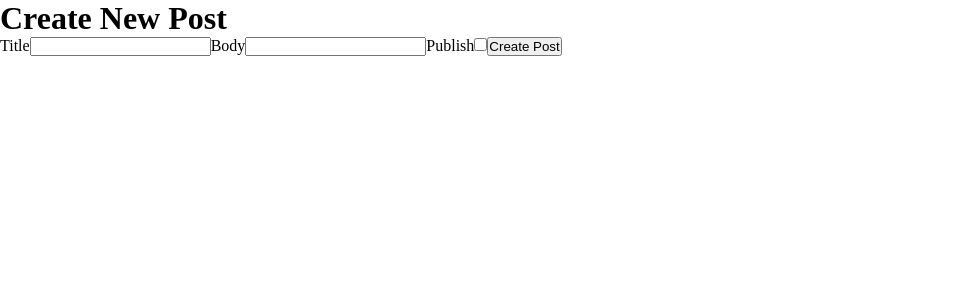
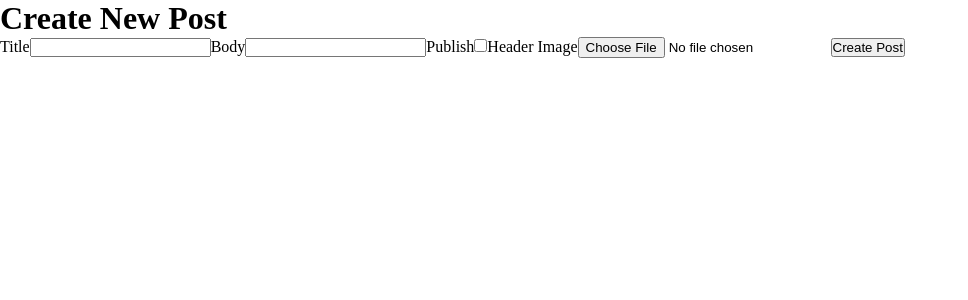
Before and after one commit to NotRelix/game-log-editor, a React (Vite) app: page /posts/create in a window 1280 px wide. Shown: the top 300 px of the page, without its empty margins (0-968 px from the left). Built offline with nearby package versions, Linux system fonts and the light colour scheme.

Commit message:
feat: add image uploads for post header

```diff
--- a/src/routes/CreatePost/CreatePost.tsx
+++ b/src/routes/CreatePost/CreatePost.tsx
@@ -5,6 +5,7 @@ const emptyPost: CreatePostType = {
   title: "",
   body: "",
   published: false,
+  headerImg: null,
 };
 
 const CreatePost = () => {
@@ -13,13 +14,19 @@ const CreatePost = () => {
   const handleSubmit = async (e: FormEvent<HTMLFormElement>) => {
     e.preventDefault();
     try {
+      const formData = new FormData();
+      formData.append("title", data.title);
+      formData.append("body", data.body);
+      formData.append("published", String(data.published));
+      if (data.headerImg) {
+        formData.append("headerImg", data.headerImg);
+      }
       const response = await fetch("http://localhost:3000/posts", {
         method: "POST",
         headers: {
-          "Content-Type": "application/json",
           Authorization: `Bearer ${token}`,
         },
-        body: JSON.stringify(data),
+        body: formData,
       });
       const result = await response.json();
       if (!result.success) {
@@ -66,6 +73,16 @@ const CreatePost = () => {
           id="published"
           name="published"
         />
+        <label htmlFor="headerImg">Header Image</label>
+        <input
+          onChange={(e) => {
+            const file = e.target.files?.[0];
+            setData((prev) => ({ ...prev, headerImg: file }));
+          }}
+          type="file"
+          id="headerImg"
+          name="headerImg"
+        />
         <button type="submit">Create Post</button>
       </form>
     </div>
--- a/src/types/index.ts
+++ b/src/types/index.ts
@@ -23,4 +23,5 @@ export interface CreatePostType {
   title: string;
   body: string;
   published: boolean;
+  headerImg?: File | null;
 }
```
